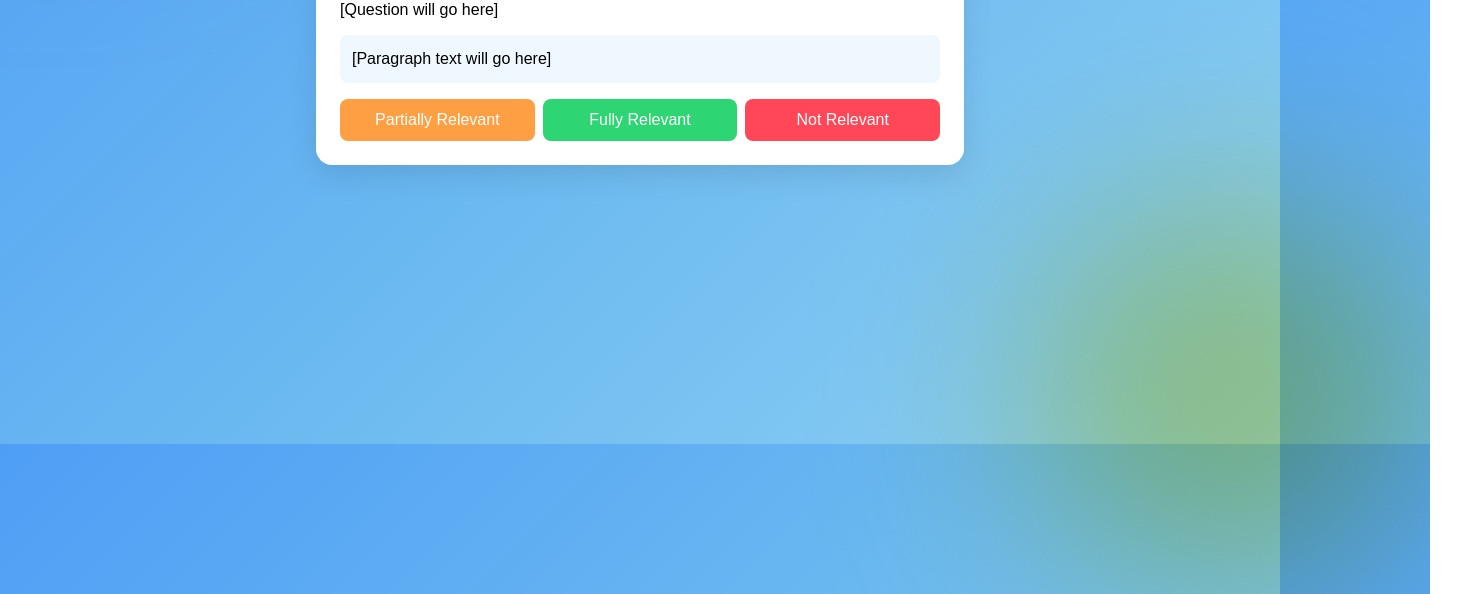
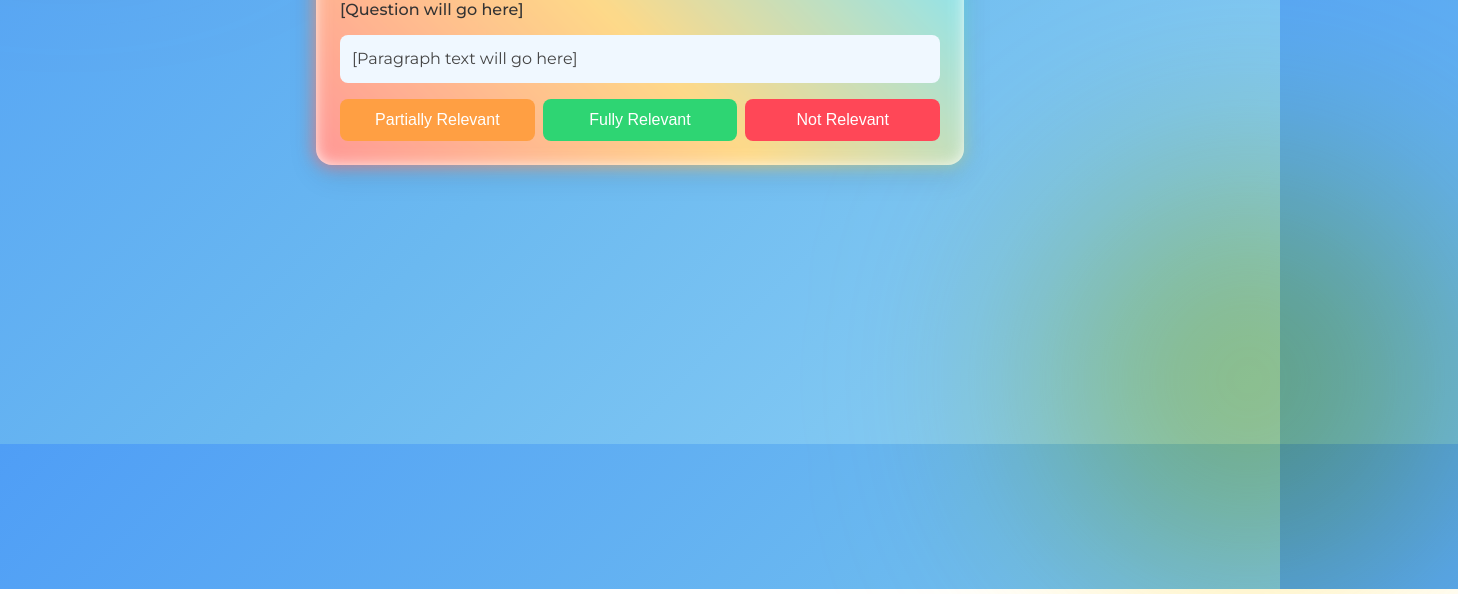
Before and after one commit to qing-dai/annotation, a plain HTML site: page index.html in a window 1280 px wide. Shown: the part 356-950 px from the top of the page, 1458 px wide, since content can reach past the window. Drawn offline with nearby package versions, Linux system fonts and the light colour scheme.

Commit message:
update google style

```diff
--- a/index.html
+++ b/index.html
@@ -2,11 +2,12 @@
 <html lang="en">
 <head>
   <meta charset="UTF-8" />
-  <meta name="viewport" content="width=device-width, initial-scale=1.0"/>
+  <meta name="viewport" content="width=device-width, initial-scale=1.0" />
   <title>Annotation</title>
+  <!-- Step 1: Google Fonts -->
   <link href="https://fonts.googleapis.com/css2?family=Playfair+Display:wght@600&family=Montserrat:wght@400;500&display=swap" rel="stylesheet">
   <style>
-    /* Full-screen gradient + blurred circles */
+    /* Full-screen gradient background */
     body {
       margin: 0;
       height: 100vh;
@@ -15,42 +16,74 @@
       justify-content: center;
       background: linear-gradient(135deg, #4f9ef6, #6bb9f0, #8ed1f5);
       overflow: hidden;
-      font-family: sans-serif;
+      font-family: 'Montserrat', sans-serif;
     }
+    /* Decorative blobs */
     .blob {
       position: absolute;
       border-radius: 50%;
       mix-blend-mode: multiply;
       filter: blur(100px);
       opacity: 0.6;
+      animation: float 12s ease-in-out infinite;
     }
     .blob.one {
-      width: 300px; height: 300px;
+      width: 300px;
+      height: 300px;
       background: #ff6b6b;
-      top: -100px; left: -100px;
+      top: -100px;
+      left: -100px;
     }
     .blob.two {
-      width: 400px; height: 400px;
+      width: 400px;
+      height: 400px;
       background: #ffd93d;
-      bottom: -150px; right: -150px;
+      bottom: -150px;
+      right: -150px;
+    }
+    @keyframes float {
+      0% { transform: translate(0, 0) scale(1); }
+      50% { transform: translate(20px, -15px) scale(1.05); }
+      100% { transform: translate(0, 0) scale(1); }
     }
 
-    /* Card */
+    /* Card styling */
     .card {
       position: relative;
       background: white;
       border-radius: 16px;
-      box-shadow: 0 10px 30px rgba(0,0,0,0.1);
+      padding: 24px;
       max-width: 600px;
       width: 100%;
-      padding: 24px;
+      box-shadow: 0 10px 30px rgba(0, 0, 0, 0.1);
       z-index: 1;
+    }
+    /* Gradient border accent */
+    .card::before {
+      content: '';
+      position: absolute;
+      top: -2px;
+      left: -2px;
+      right: -2px;
+      bottom: -2px;
+      background: linear-gradient(45deg, #ff6b6b, #feca57, #48dbfb);
+      border-radius: 18px;
+      z-index: -1;
+      filter: blur(8px);
+      opacity: 0.7;
     }
     .card h1 {
       margin: 0 0 16px;
       color: #2c3e50;
+      font-family: 'Playfair Display', serif;
+      font-size: 1.75rem;
     }
-    .card .paragraph {
+    #question {
+      font-weight: 500;
+      color: #333;
+      margin-bottom: 12px;
+    }
+    .paragraph {
       max-height: 200px;
       overflow-y: auto;
       background: #f0f8ff;
@@ -58,6 +91,7 @@
       border-radius: 8px;
       line-height: 1.5;
       margin: 16px 0;
+      color: #444;
     }
     .buttons {
       display: flex;
@@ -74,9 +108,9 @@
       transition: transform 0.1s;
     }
     .buttons button:active { transform: scale(0.97); }
-    .btn-partial { background: #ff9f43; }   /* orange */
-    .btn-full    { background: #2ed573; }   /* green */
-    .btn-none    { background: #ff4757; }   /* red */
+    .btn-partial { background: #ff9f43; }
+    .btn-full    { background: #2ed573; }
+    .btn-none    { background: #ff4757; }
   </style>
 </head>
 
```
